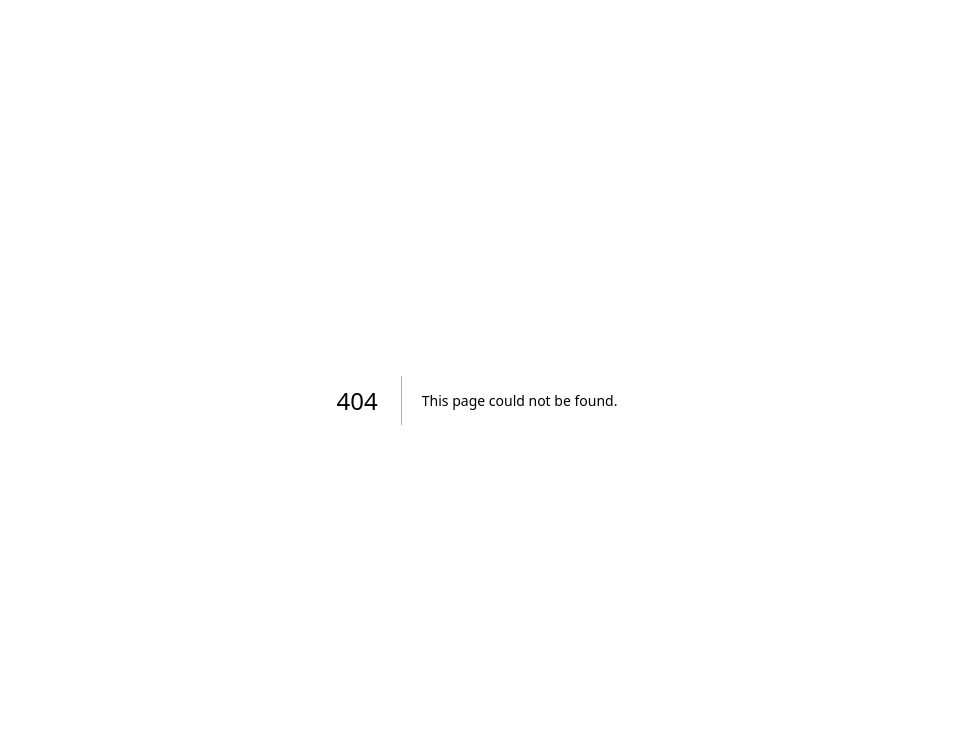
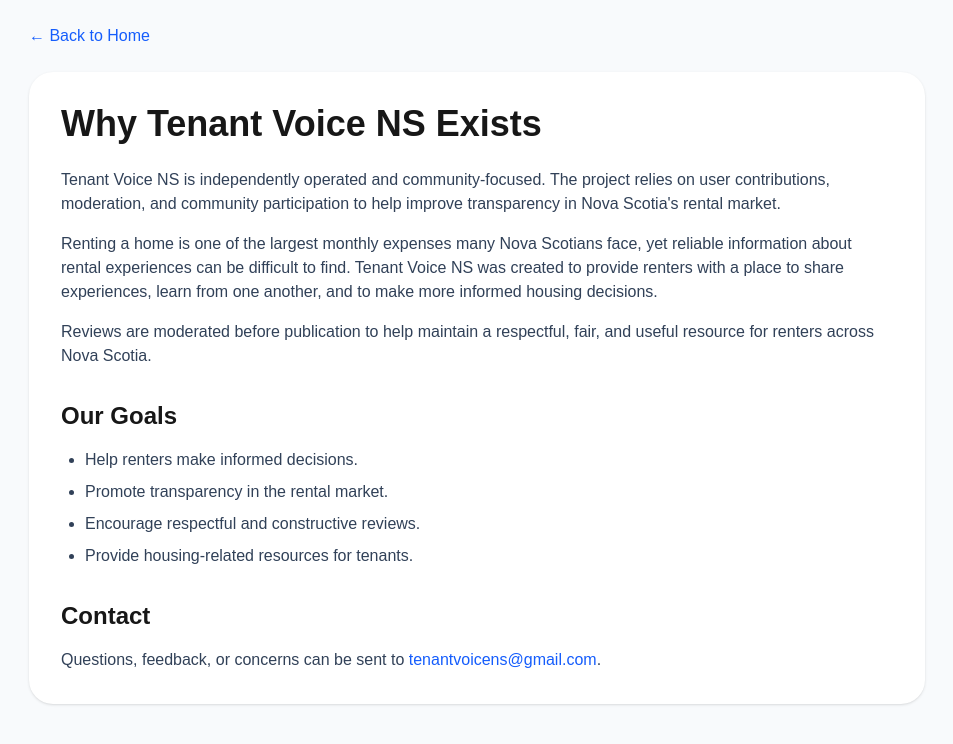
Before and after one commit to tenantvoicens-emma/tenant-voice-ns, a Next.js app in the folder tenant-voice-app/: page /about in a window 1280 px wide. Before the commit this address had no page. Shown: the top 744 px of the page, without its empty margins (163-1116 px from the left). Built offline with nearby package versions, Linux system fonts and the light colour scheme.

Commit message:
added about page

```diff
--- /dev/null
+++ b/tenant-voice-app/app/about/page.tsx
@@ -0,0 +1,72 @@
+import Link from 'next/link'
+
+export default function AboutPage() {
+  return (
+    <main className="min-h-screen bg-slate-50 p-6">
+      <div className="max-w-4xl mx-auto">
+
+              <Link
+               href="/"
+               className="text-blue-600 hover:underline"
+               >
+               ← Back to Home
+               </Link>
+
+        <div className="bg-white rounded-3xl shadow-sm p-8 mt-6">
+          <h1 className="text-4xl font-bold mb-6">
+            Why Tenant Voice NS Exists
+          </h1>
+
+          <p className="text-slate-700 mb-4">
+            Tenant Voice NS is independently operated
+            and community-focused.
+
+            The project relies on user contributions, moderation,
+            and community participation to help improve transparency
+            in Nova Scotia's rental market.
+          </p>
+
+          <p className="text-slate-700 mb-4">
+            Renting a home is one of the largest monthly expenses many Nova
+            Scotians face, yet reliable information about rental experiences can
+            be difficult to find. Tenant Voice NS was created to provide renters
+            with a place to share experiences, learn from one another,
+            and to make more informed housing decisions.
+          </p>
+
+          <p className="text-slate-700 mb-4">
+            Reviews are moderated before publication to help maintain a
+            respectful, fair, and useful resource for renters across
+            Nova Scotia.
+          </p>
+
+          <h2 className="text-2xl font-bold mt-8 mb-4">
+            Our Goals
+          </h2>
+
+          <ul className="list-disc ml-6 space-y-2 text-slate-700">
+            <li>Help renters make informed decisions.</li>
+            <li>Promote transparency in the rental market.</li>
+            <li>Encourage respectful and constructive reviews.</li>
+            <li>Provide housing-related resources for tenants.</li>
+          </ul>
+
+          <h2 className="text-2xl font-bold mt-8 mb-4">
+            Contact
+          </h2>
+
+          <p className="text-slate-700">
+            Questions, feedback, or concerns can be sent to{' '}
+            <a
+              href="mailto:tenantvoicens@gmail.com"
+              className="text-blue-600 hover:text-blue-700 hover:underline"
+            >
+              tenantvoicens@gmail.com
+            </a>.
+          </p>
+        </div>
+
+      </div>
+    </main>
+  )
+}
--- a/tenant-voice-app/app/page.tsx
+++ b/tenant-voice-app/app/page.tsx
@@ -197,7 +197,12 @@ async function signOut() {
 
   <div className="flex gap-6 items-center">
 
-    <span>About</span>
+     <Link
+      href="/about"
+      className="hover:text-blue-600"
+      >
+        About
+      </Link>
 
     <span>Resources</span>
 
--- a/tenant-voice-app/app/policies/page.tsx
+++ b/tenant-voice-app/app/policies/page.tsx
@@ -213,7 +213,7 @@ export default function PoliciesPage() {
               moderation review. Our goal is to balance transparency for renters
               with fairness for landlords and property managers.
             </p>
-</section>
+          </section>
 
           <section>
             <h2 className="text-2xl font-bold mb-4">
```
